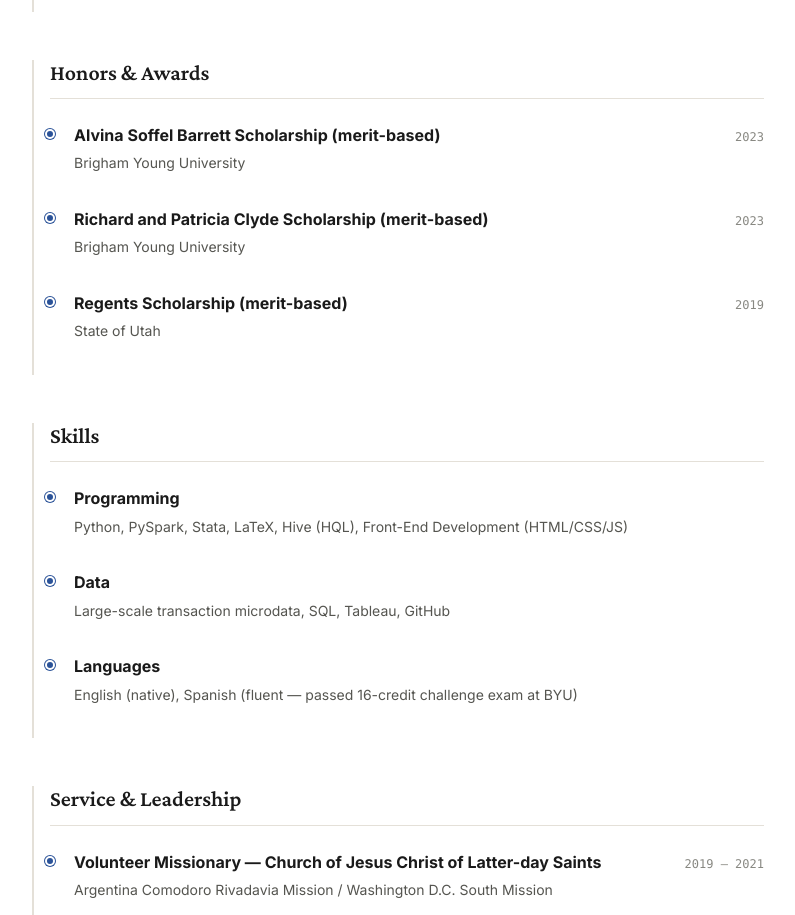
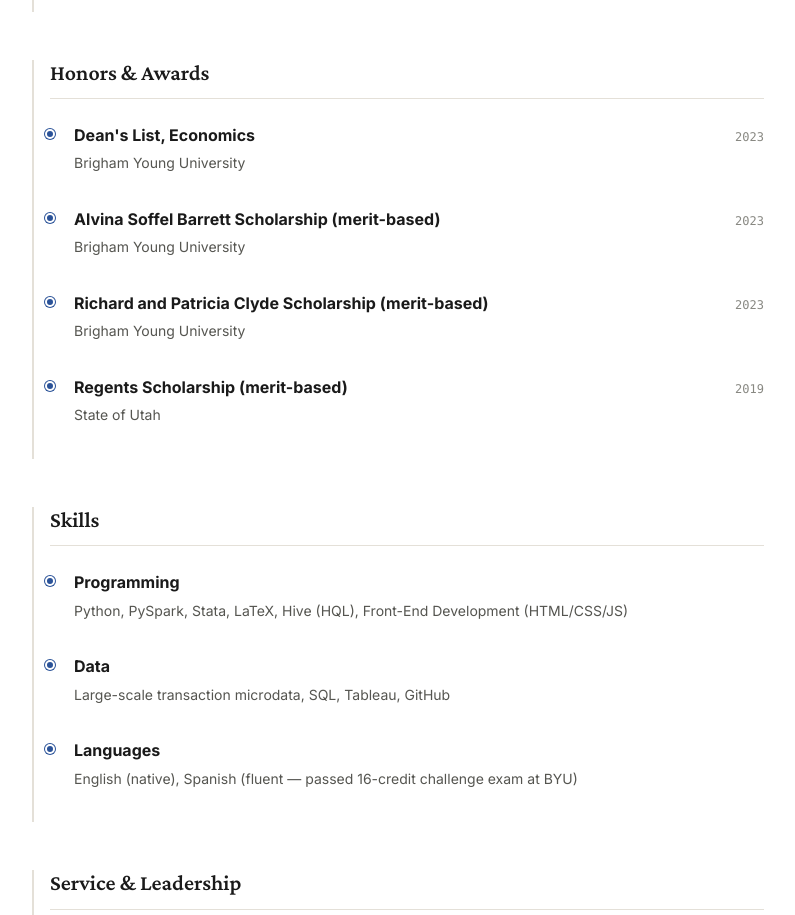
Before and after one commit to hyattjon/jonathanfhyatt.com, a React (Vite) app: page / in a window 1280 px wide. Shown: the part 1800-2715 px from the top of the page, without its empty margins (242-1037 px from the left). Built offline with nearby package versions, Linux system fonts and the light colour scheme; no server answers.

Commit message:
add deans list 2023

```diff
--- a/src/sections/CV.jsx
+++ b/src/sections/CV.jsx
@@ -43,6 +43,7 @@ const teaching = [
 ];
 
 const awards = [
+  { title: "Dean's List, Economics", subtitle: 'Brigham Young University', date: '2023' },
   { title: 'Alvina Soffel Barrett Scholarship (merit-based)', subtitle: 'Brigham Young University', date: '2023' },
   { title: 'Richard and Patricia Clyde Scholarship (merit-based)', subtitle: 'Brigham Young University', date: '2023' },
   { title: 'Regents Scholarship (merit-based)', subtitle: 'State of Utah', date: '2019' },
```
